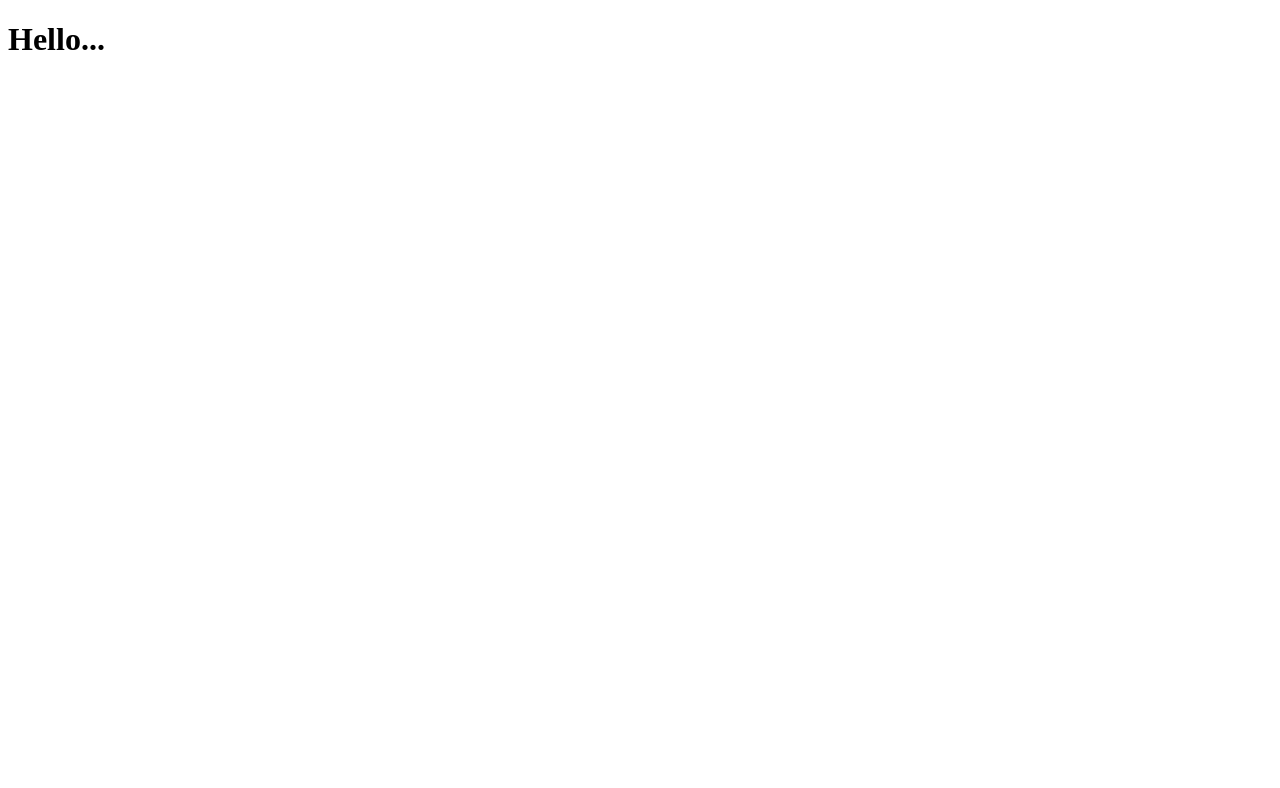
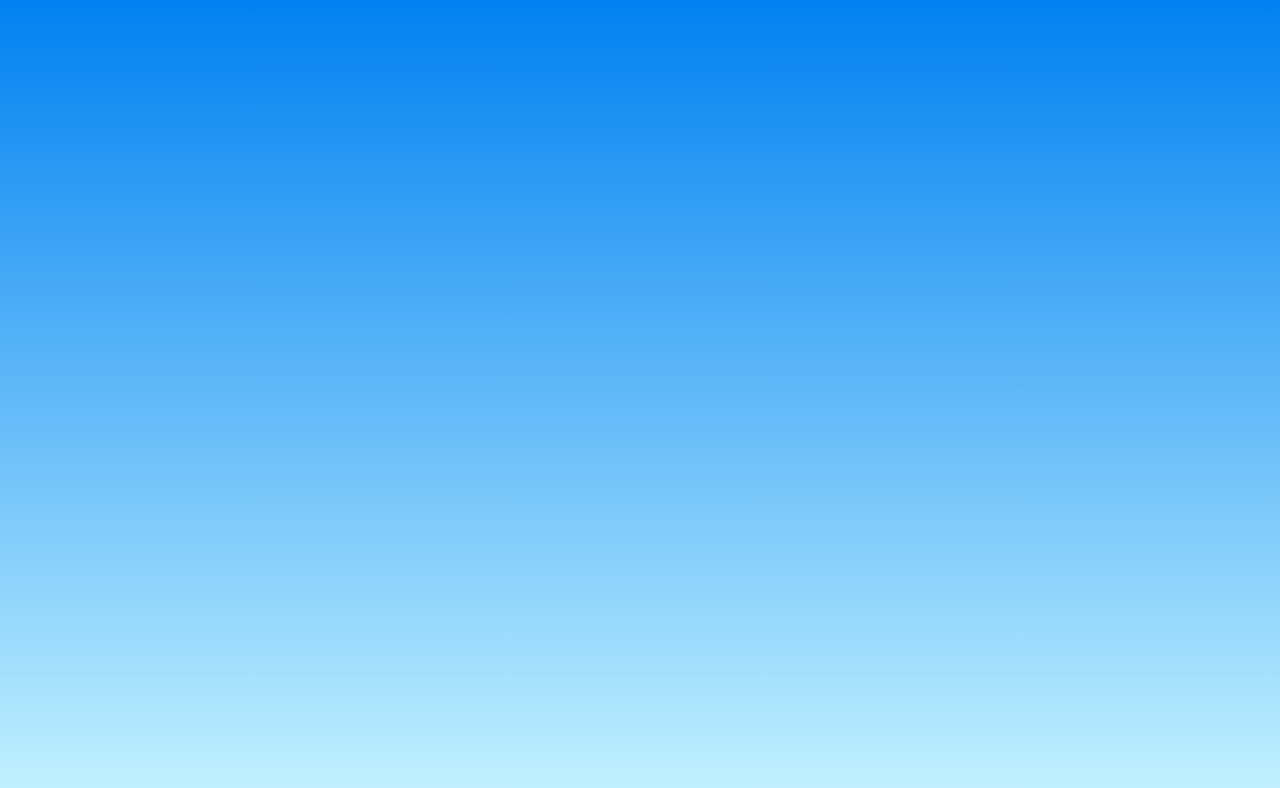
Before and after one commit to chinthaka20010226/Expensy_-Login-SignUp-_, a React (Create React App) app: page / in a window 1280 px wide. Shown: the top 788 px of the page. Built offline with nearby package versions, Linux system fonts and the light colour scheme.

Commit message:
set background color..., height..., & react structure for Project...

```diff
--- a/src/Components/LoginSignUp.js
+++ b/src/Components/LoginSignUp.js
@@ -1,9 +1,10 @@
 import React from 'react';
+import '../Style/LoginSignUp.css';
 
 function LoginSignUp(){
     return(
-        <div>
-            <h1>Hello...</h1>
+        <div className='container'>
+
         </div>
     )
 }
--- /dev/null
+++ b/src/Style/LoginSignUp.css
@@ -0,0 +1,11 @@
+/* ------ Global ------ */
+* {
+    margin: 0;
+    padding: 0;
+    text-decoration: none;
+}
+
+/* ------ Body ------ */
+.container {
+
+}
--- a/src/index.css
+++ b/src/index.css
@@ -5,6 +5,10 @@ body {
     sans-serif;
   -webkit-font-smoothing: antialiased;
   -moz-osx-font-smoothing: grayscale;
+
+  /* --- Customize --- */
+  height: 100vh;
+  background: linear-gradient(#0081f1, #c3f2ff);
 }
 
 code {
--- a/src/index.js
+++ b/src/index.js
@@ -1,6 +1,6 @@
 import React from 'react';
 import ReactDOM from 'react-dom/client';
-// import './index.css';
+import './index.css';
 import App from './App';
 import reportWebVitals from './reportWebVitals';
 
```
